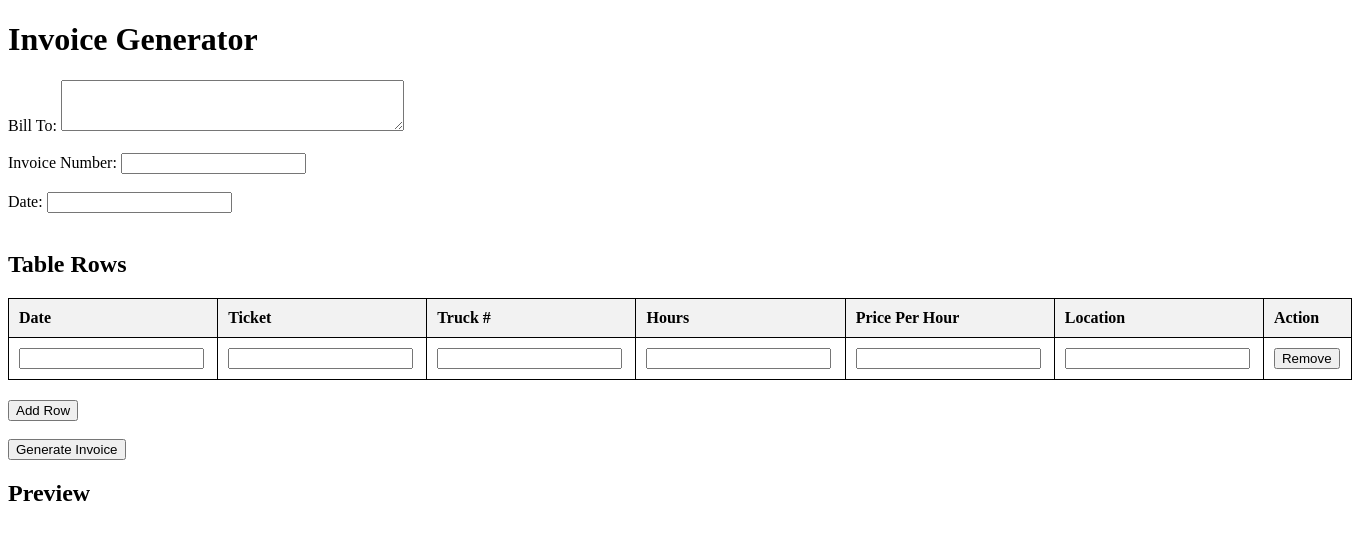
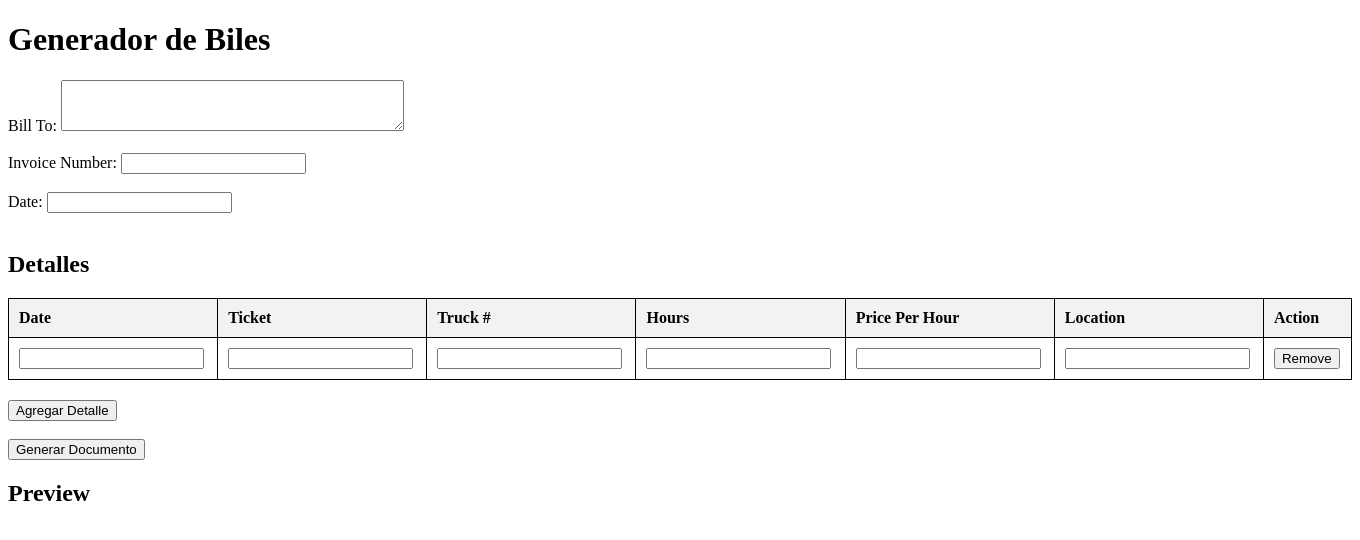
Before and after one commit to aReinoso007/invoice_generator, a Flask app: page / in a window 1360 px wide. Shown: the top 540 px of the page. Run offline with Flask 3, Linux system fonts and the light colour scheme.

Commit message:
details and such

```diff
--- a/app.py
+++ b/app.py
@@ -121,7 +121,7 @@ def generate_invoice():
         ])
 
     # Add summary row
-    table_data_pdf.append(['', '', '', f'Total Hours: {total_hours}', '', f'Total: {total_amount}', ''])
+    table_data_pdf.append(['', '', '', f'Total Hours: {total_hours}', '', f'Total: ${total_amount}', ''])
 
     print("PDF Table Data:", table_data_pdf)
 
--- a/log.json
+++ b/log.json
@@ -1 +1 @@
-[{"filename": "invoice.pdf", "timestamp": "2024-07-13 14:29:12"}, {"filename": "invoice.pdf", "timestamp": "2024-07-13 14:29:22"}, {"filename": "invoice.pdf", "timestamp": "2024-07-13 14:30:15"}, {"filename": "invoice.pdf", "timestamp": "2024-07-13 14:32:51"}, {"filename": "invoice.pdf", "timestamp": "2024-07-13 14:34:17"}, {"filename": "invoice.pdf", "timestamp": "2024-07-13 14:35:34"}, {"filename": "invoice.pdf", "timestamp": "2024-07-13 14:37:16"}, {"filename": "invoice.pdf", "timestamp": "2024-07-13 14:39:48"}, {"filename": "invoice.pdf", "timestamp": "2024-07-13 15:06:00"}, {"filename": "invoice.pdf", "timestamp": "2024-07-13 15:10:44"}, {"filename": "invoice.pdf", "timestamp": "2024-07-13 15:10:59"}, {"filename": "invoice.pdf", "timestamp": "2024-07-13 15:17:31"}]
+[{"filename": "invoice.pdf", "timestamp": "2024-07-13 14:29:12"}, {"filename": "invoice.pdf", "timestamp": "2024-07-13 14:29:22"}, {"filename": "invoice.pdf", "timestamp": "2024-07-13 14:30:15"}, {"filename": "invoice.pdf", "timestamp": "2024-07-13 14:32:51"}, {"filename": "invoice.pdf", "timestamp": "2024-07-13 14:34:17"}, {"filename": "invoice.pdf", "timestamp": "2024-07-13 14:35:34"}, {"filename": "invoice.pdf", "timestamp": "2024-07-13 14:37:16"}, {"filename": "invoice.pdf", "timestamp": "2024-07-13 14:39:48"}, {"filename": "invoice.pdf", "timestamp": "2024-07-13 15:06:00"}, {"filename": "invoice.pdf", "timestamp": "2024-07-13 15:10:44"}, {"filename": "invoice.pdf", "timestamp": "2024-07-13 15:10:59"}, {"filename": "invoice.pdf", "timestamp": "2024-07-13 15:17:31"}, {"filename": "invoice.pdf", "timestamp": "2024-07-13 15:20:15"}, {"filename": "invoice.pdf", "timestamp": "2024-07-13 15:23:11"}]
--- a/templates/index.html
+++ b/templates/index.html
@@ -3,7 +3,7 @@
 <head>
     <meta charset="UTF-8">
     <meta name="viewport" content="width=device-width, initial-scale=1.0">
-    <title>Invoice Generator</title>
+    <title>JO Trucking Biles</title>
     <style>
         table {
             width: 100%;
@@ -23,7 +23,7 @@
     </style>
 </head>
 <body>
-    <h1>Invoice Generator</h1>
+    <h1>Generador de Biles</h1>
     <form id="invoice-form">
         <label for="bill_to">Bill To:</label>
         <textarea id="bill_to" name="bill_to" rows="3" cols="40"></textarea><br><br>
@@ -32,7 +32,7 @@
         <label for="date">Date:</label>
         <input type="text" id="date" name="date"><br><br>
 
-        <h2>Table Rows</h2>
+        <h2>Detalles</h2>
         <table id="invoice-table">
             <thead>
                 <tr>
@@ -57,8 +57,8 @@
                 </tr>
             </tbody>
         </table>
-        <button type="button" onclick="addRow()">Add Row</button><br><br>
-        <input type="submit" value="Generate Invoice">
+        <button type="button" onclick="addRow()">Agregar Detalle</button><br><br>
+        <input type="submit" value="Generar Documento">
     </form>
 
     <h2>Preview</h2>
```
